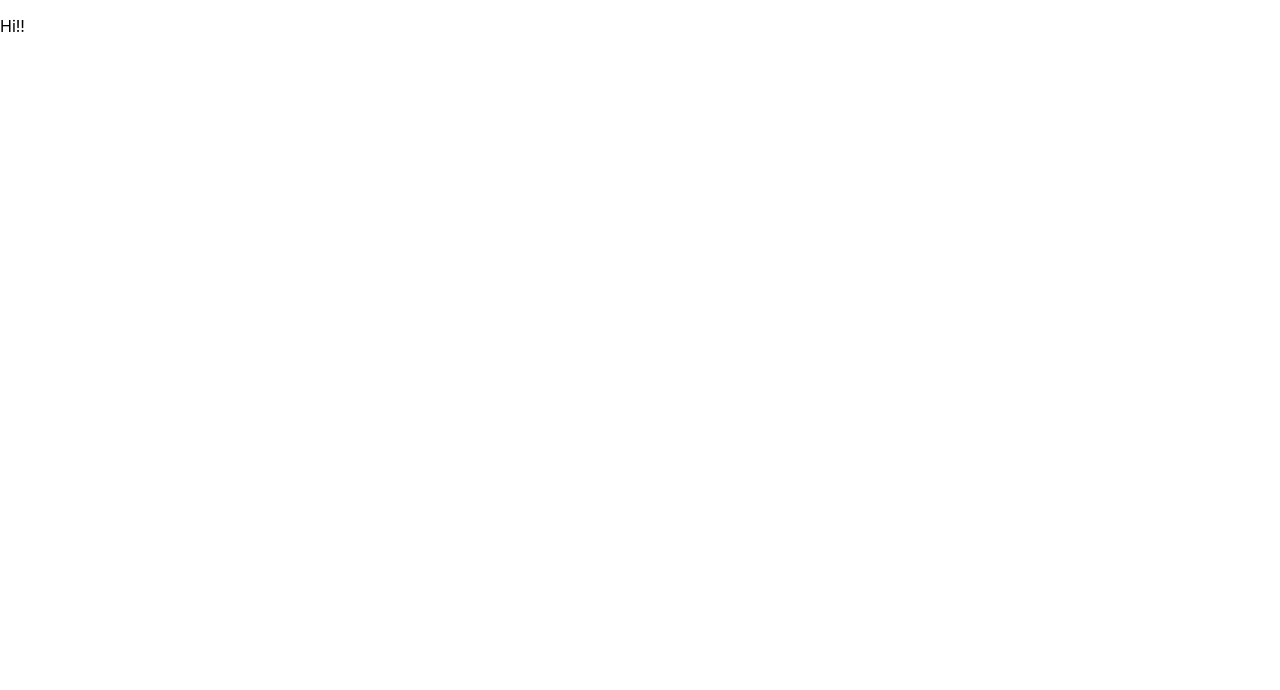
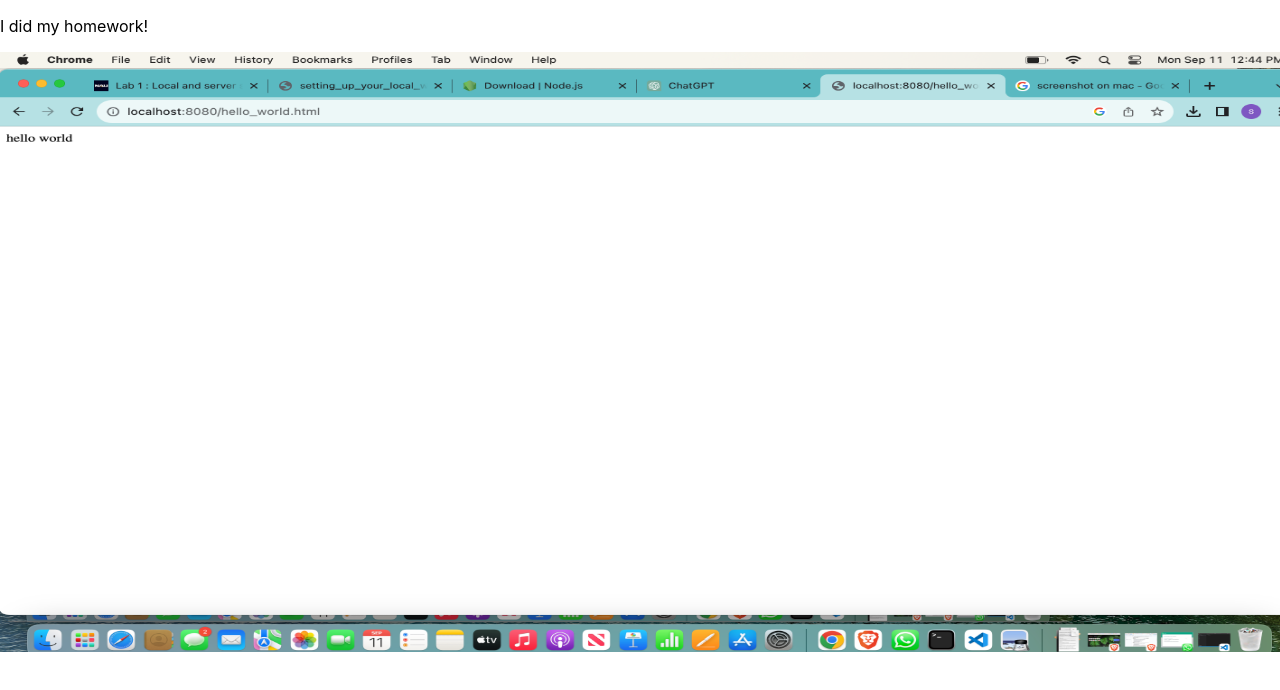
Before and after one commit to Southen16/my-first-static-web-app, a React (Create React App) app: page / in a window 1280 px wide. Shown: the top 690 px of the page. Built offline with nearby package versions, Linux system fonts and the light colour scheme.

Commit message:
updated the app

```diff
--- a/src/App.js
+++ b/src/App.js
@@ -1,10 +1,14 @@
 import './App.css';
-import lab1 from './Lab1.jpg';
+import Lab1Image from './Lab1.jpg';
 
 function App() {
   return (
     <div>
-      <p>Hi!!</p>
+      <p>
+        I did my homework!
+      </p>
+      <img src={Lab1Image} width="1300" height="600" alt="Lab1"/>
+
     </div>
   );
 }
```
